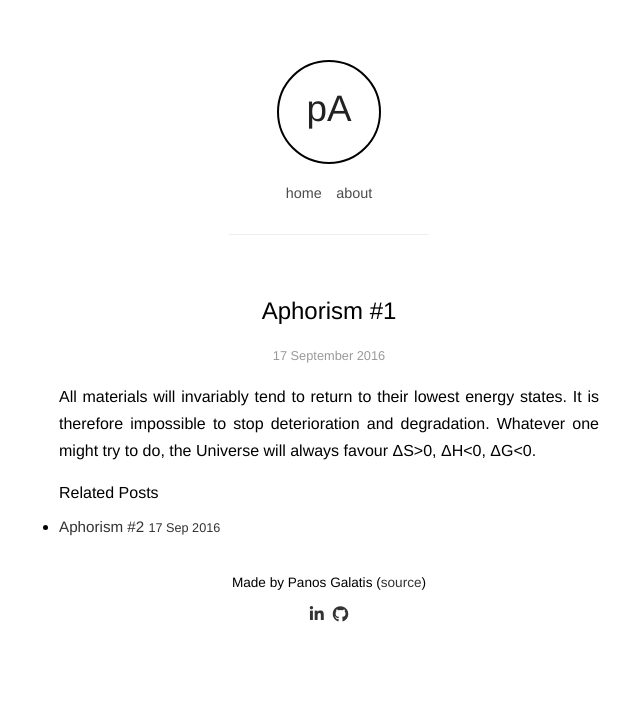
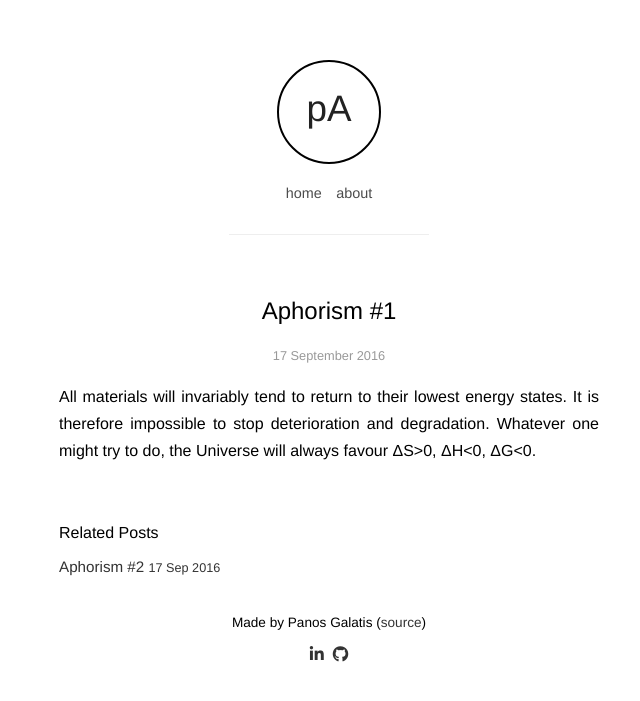
Before and after one commit to pgalatis/pgalatis.github.io, a Jekyll site: the page built from _posts/2016-09-17-Aphorism#1.markdown, in a window 1280 px wide. Shown: the top 701 px of the page, without its empty margins (311-951 px from the left). Built offline with Jekyll 4.4.1, drawn with Linux system fonts in a browser that asks for light colours; nearby versions of some CDN libraries.

Commit message:
Various changes

```diff
--- a/css/style.css
+++ b/css/style.css
@@ -103,12 +103,13 @@ header[role="banner"]:after {
 aside.related {
   text-align: left;
   font-size: 1rem;
-  margin-top: 20px;
+  margin-top: 60px;
 }
 
 aside.related h2 {
   font-size: 1rem;
   text-align: left;
+  font-weight: 400;
 }
 
 aside.related ul.related-posts h3 {
@@ -125,6 +126,7 @@ aside.related ul.related-posts {
 
 aside.related ul li {
   font-weight: 300;
+  list-style-type: none;
 }
 
 .footer {
```
